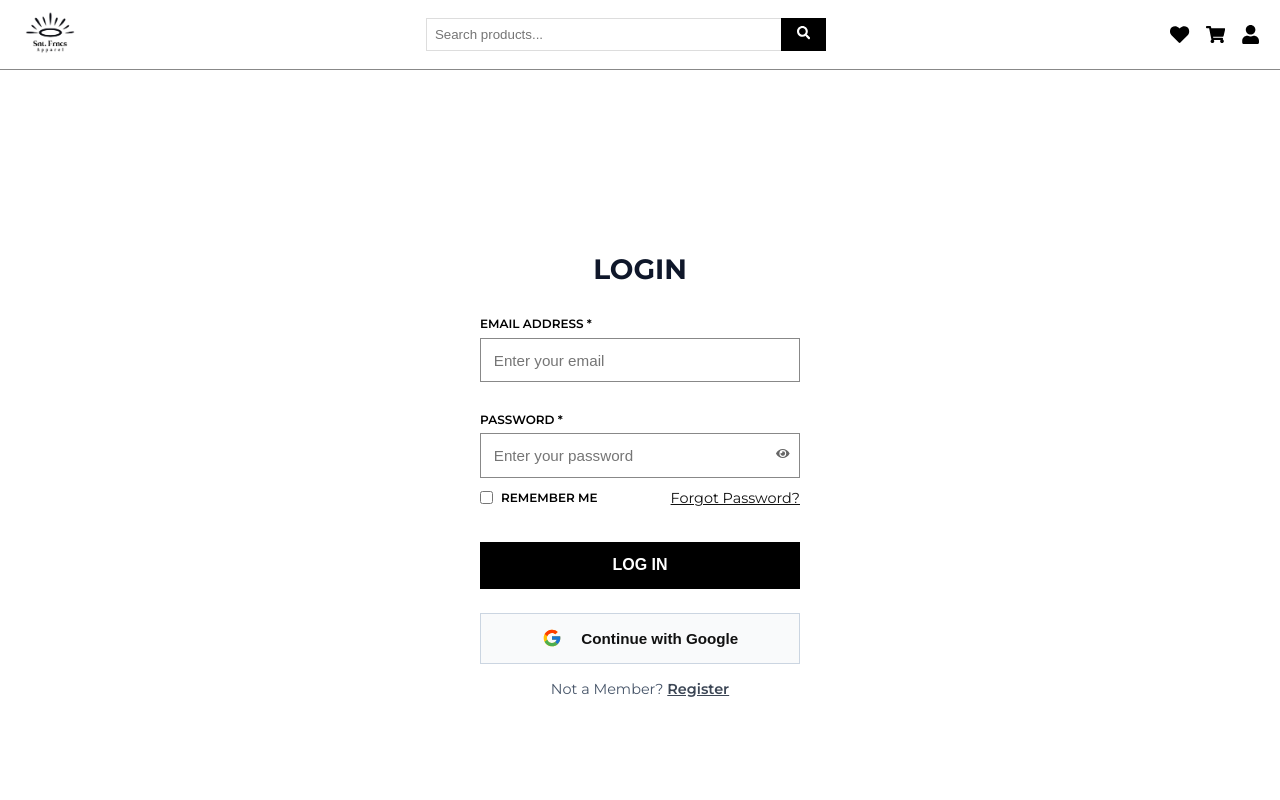
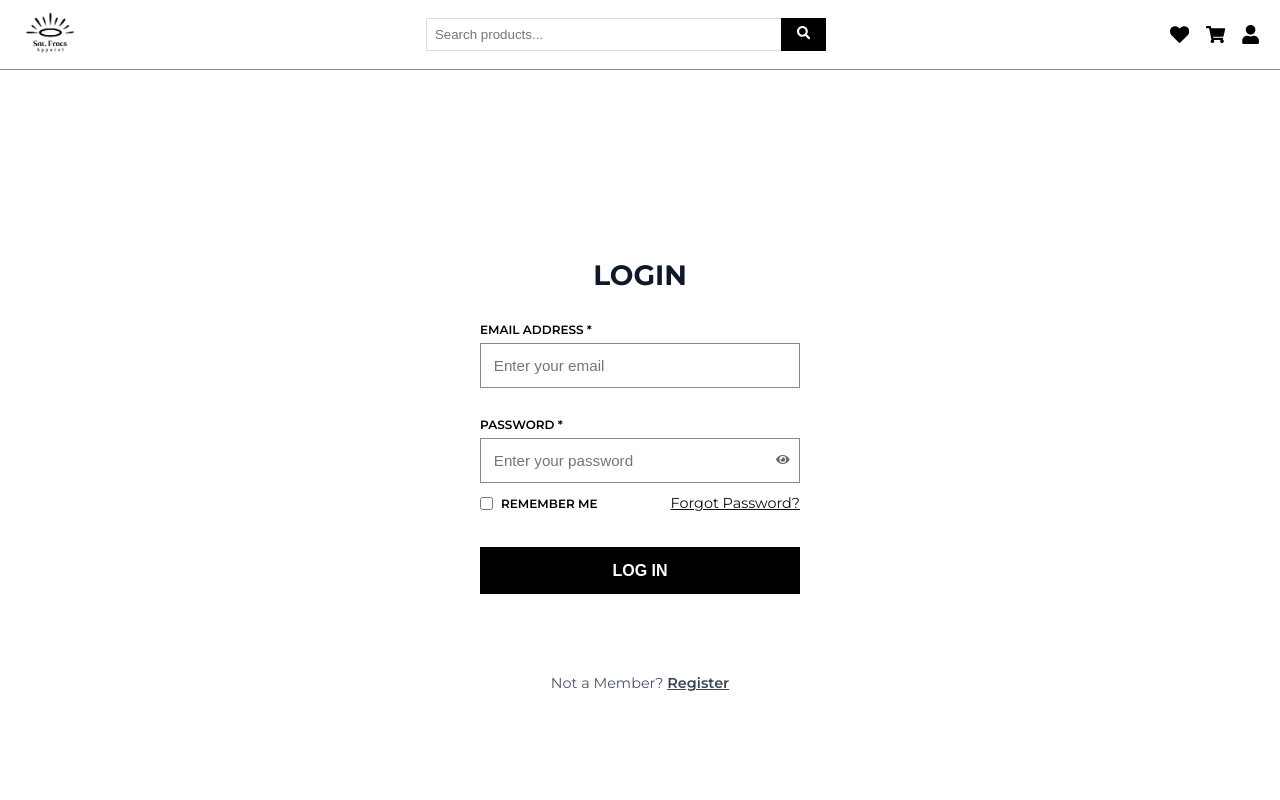
Before and after one commit to ay30bg/snt.frncs, a React (Create React App) app: page /auth in a window 1280 px wide. Shown: the top 800 px of the page. Built offline with nearby package versions, Linux system fonts and the light colour scheme; no server answers.

Commit message:
Update AuthPage.jsx

```diff
--- a/src/pages/AuthPage.jsx
+++ b/src/pages/AuthPage.jsx
@@ -1,12 +1,136 @@
+// // import React, { useState } from "react";
+// // import "../styles/authPage.css";
+// // import { FaEye, FaEyeSlash } from "react-icons/fa";
+// // import { FcGoogle } from "react-icons/fc";
+// // import { useNavigate, useLocation, Link } from "react-router-dom";
+// // import { useAuth } from "../App"; // ✅ import from your context
+
+// // export default function AuthPage() {
+// //   const { login } = useAuth(); // ✅ from AuthContext
+// //   const navigate = useNavigate();
+// //   const location = useLocation();
+
+// //   const [email, setEmail] = useState("");
+// //   const [password, setPassword] = useState("");
+// //   const [showPassword, setShowPassword] = useState(false);
+// //   const [rememberMe, setRememberMe] = useState(false);
+// //   const [loading, setLoading] = useState(false);
+
+// //   const handleSubmit = (e) => {
+// //     e.preventDefault();
+// //     setLoading(true);
+
+// //     console.log("Login with:", { email, password });
+
+// //     // Simulate API call
+// //     setTimeout(() => {
+// //       setLoading(false);
+
+// //       // ✅ Fake user data (replace with real API result later)
+// //       const fakeUser = { email, name: "Demo User" };
+
+// //       // ✅ Save user to context + localStorage
+// //       login(fakeUser);
+
+// //       // ✅ Redirect back to where user came from or home
+// //       const redirectTo = location.state?.from || "/";
+// //       navigate(redirectTo, { replace: true });
+// //     }, 2000);
+// //   };
+
+// //   const handleGoogleLogin = () => {
+// //     console.log("Continue with Google clicked");
+// //     // TODO: integrate Google OAuth
+// //   };
+
+// //   return (
+// //     <div className="auth-page">
+// //       <div className="auth-container">
+// //         <h1>Login</h1>
+
+// //         <form onSubmit={handleSubmit} className="auth-form">
+// //           {/* Email */}
+// //           <div className="form-group">
+// //             <label>Email Address *</label>
+// //             <input
+// //               type="email"
+// //               placeholder="Enter your email"
+// //               value={email}
+// //               onChange={(e) => setEmail(e.target.value)}
+// //               required
+// //             />
+// //           </div>
+
+// //           {/* Password */}
+// //           <div className="form-group password-group">
+// //             <label>Password *</label>
+// //             <div className="password-wrapper">
+// //               <input
+// //                 type={showPassword ? "text" : "password"}
+// //                 placeholder="Enter your password"
+// //                 value={password}
+// //                 onChange={(e) => setPassword(e.target.value)}
+// //                 required
+// //               />
+// //               <button
+// //                 type="button"
+// //                 className="toggle-password"
+// //                 onClick={() => setShowPassword(!showPassword)}
+// //               >
+// //                 {showPassword ? <FaEyeSlash /> : <FaEye />}
+// //               </button>
+// //             </div>
+// //           </div>
+
+// //           {/* Remember Me + Forgot Password */}
+// //           <div className="remember-forgot">
+// //             <div className="remember-me">
+// //               <input
+// //                 type="checkbox"
+// //                 id="rememberMe"
+// //                 checked={rememberMe}
+// //                 onChange={() => setRememberMe(!rememberMe)}
+// //               />
+// //               <label htmlFor="rememberMe">Remember me</label>
+// //             </div>
+// //             <Link to="/forgot-password" className="forgot-link">
+// //               Forgot Password?
+// //             </Link>
+// //           </div>
+
+// //           {/* Submit */}
+// //           <button type="submit" className="auth-btn" disabled={loading}>
+// //             {loading ? <span className="spinner"></span> : "Log in"}
+// //           </button>
+// //         </form>
+
+// //         {/* Google Login */}
+// //         <div className="social-login">
+// //           <button className="google-btn" onClick={handleGoogleLogin}>
+// //             <FcGoogle size={20} style={{ marginRight: "10px" }} />
+// //             Continue with Google
+// //           </button>
+// //         </div>
+
+// //         <div className="auth-links">
+// //           <p>
+// //             Not a Member? <Link to="/register">Register</Link>
+// //           </p>
+// //         </div>
+// //       </div>
+// //     </div>
+// //   );
+// // }
+
 // import React, { useState } from "react";
 // import "../styles/authPage.css";
 // import { FaEye, FaEyeSlash } from "react-icons/fa";
 // import { FcGoogle } from "react-icons/fc";
 // import { useNavigate, useLocation, Link } from "react-router-dom";
-// import { useAuth } from "../App"; // ✅ import from your context
+// import { useAuth } from "../App";
 
 // export default function AuthPage() {
-//   const { login } = useAuth(); // ✅ from AuthContext
+//   const { login } = useAuth();
 //   const navigate = useNavigate();
 //   const location = useLocation();
 
@@ -15,38 +139,59 @@
 //   const [showPassword, setShowPassword] = useState(false);
 //   const [rememberMe, setRememberMe] = useState(false);
 //   const [loading, setLoading] = useState(false);
+//   const [error, setError] = useState("");
 
-//   const handleSubmit = (e) => {
+//   const handleSubmit = async (e) => {
 //     e.preventDefault();
 //     setLoading(true);
+//     setError("");
 
-//     console.log("Login with:", { email, password });
+//     try {
+//       // Use environment variable for API URL
+//       const response = await fetch(`${process.env.REACT_APP_API_URL}/login`, {
+//         method: "POST",
+//         headers: {
+//           "Content-Type": "application/json",
+//         },
+//         body: JSON.stringify({ email, password }),
+//       });
 
-//     // Simulate API call
-//     setTimeout(() => {
-//       setLoading(false);
+//       const data = await response.json();
 
-//       // ✅ Fake user data (replace with real API result later)
-//       const fakeUser = { email, name: "Demo User" };
+//       if (!response.ok) {
+//         throw new Error(data.message || "Login failed");
+//       }
 
-//       // ✅ Save user to context + localStorage
-//       login(fakeUser);
+//       const { user, token } = data;
 
-//       // ✅ Redirect back to where user came from or home
+//       // Save user and token to context
+//       login({ user, token });
+
+//       // Store token in localStorage if rememberMe is checked
+//       if (rememberMe) {
+//         localStorage.setItem("authToken", token);
+//       }
+
+//       // Redirect to previous page or home
 //       const redirectTo = location.state?.from || "/";
 //       navigate(redirectTo, { replace: true });
-//     }, 2000);
+//     } catch (err) {
+//       setError(err.message || "Something went wrong. Please try again.");
+//       setLoading(false);
+//     }
 //   };
 
 //   const handleGoogleLogin = () => {
 //     console.log("Continue with Google clicked");
-//     // TODO: integrate Google OAuth
+//     // TODO: Integrate Google OAuth
 //   };
 
 //   return (
 //     <div className="auth-page">
 //       <div className="auth-container">
 //         <h1>Login</h1>
+
+//         {error && <div className="error-message">{error}</div>}
 
 //         <form onSubmit={handleSubmit} className="auth-form">
 //           {/* Email */}
@@ -123,32 +268,34 @@
 // }
 
 import React, { useState } from "react";
-import "../styles/authPage.css";
-import { FaEye, FaEyeSlash } from "react-icons/fa";
-import { FcGoogle } from "react-icons/fc";
-import { useNavigate, useLocation, Link } from "react-router-dom";
-import { useAuth } from "../App";
+import "../styles/authPage.css"; // Your CSS file for styling
+import { FaEye, FaEyeSlash } from "react-icons/fa"; // Icons for password visibility toggle
+import { useNavigate, useLocation, Link } from "react-router-dom"; // For navigation and routing
+import { useAuth } from "../App"; // Your auth context to manage user login
+import { GoogleOAuthProvider, GoogleLogin } from "@react-oauth/google"; // Google OAuth components
 
 export default function AuthPage() {
-  const { login } = useAuth();
-  const navigate = useNavigate();
-  const location = useLocation();
+  const { login } = useAuth(); // Get login function from your auth context
+  const navigate = useNavigate(); // For redirecting after login
+  const location = useLocation(); // To check where the user came from
 
-  const [email, setEmail] = useState("");
-  const [password, setPassword] = useState("");
-  const [showPassword, setShowPassword] = useState(false);
-  const [rememberMe, setRememberMe] = useState(false);
-  const [loading, setLoading] = useState(false);
-  const [error, setError] = useState("");
+  // State variables for form inputs and UI
+  const [email, setEmail] = useState(""); // Store email input
+  const [password, setPassword] = useState(""); // Store password input
+  const [showPassword, setShowPassword] = useState(false); // Toggle password visibility
+  const [rememberMe, setRememberMe] = useState(false); // Remember me checkbox
+  const [loading, setLoading] = useState(false); // Show loading spinner during API calls
+  const [error, setError] = useState(""); // Display error messages
 
+  // Handle email/password login form submission
   const handleSubmit = async (e) => {
-    e.preventDefault();
-    setLoading(true);
-    setError("");
+    e.preventDefault(); // Prevent page refresh on form submit
+    setLoading(true); // Show spinner
+    setError(""); // Clear previous errors
 
     try {
-      // Use environment variable for API URL
-      const response = await fetch(`${process.env.REACT_APP_API_URL}/login`, {
+      // Send login request to backend API
+      const response = await fetch(`${process.env.REACT_APP_API_URL}/api/login`, {
         method: "POST",
         headers: {
           "Content-Type": "application/json",
@@ -158,43 +305,84 @@ export default function AuthPage() {
 
       const data = await response.json();
 
+      // Check if the API request failed
       if (!response.ok) {
         throw new Error(data.message || "Login failed");
       }
 
+      // Extract user and token from API response
       const { user, token } = data;
+      login({ user, token }); // Save user and token to auth context
 
-      // Save user and token to context
-      login({ user, token });
-
-      // Store token in localStorage if rememberMe is checked
+      // Save token to localStorage if "Remember me" is checked
       if (rememberMe) {
         localStorage.setItem("authToken", token);
       }
 
-      // Redirect to previous page or home
+      // Redirect to the previous page (or home if none specified)
       const redirectTo = location.state?.from || "/";
       navigate(redirectTo, { replace: true });
     } catch (err) {
+      // Show error message to user
       setError(err.message || "Something went wrong. Please try again.");
-      setLoading(false);
+      setLoading(false); // Hide spinner
     }
   };
 
-  const handleGoogleLogin = () => {
-    console.log("Continue with Google clicked");
-    // TODO: Integrate Google OAuth
+  // Handle Google OAuth login
+  const handleGoogleLogin = async (credentialResponse) => {
+    setLoading(true); // Show spinner
+    setError(""); // Clear previous errors
+
+    try {
+      // Send Google ID token to backend for verification
+      const response = await fetch(`${process.env.REACT_APP_API_URL}/api/google-auth`, {
+        method: "POST",
+        headers: {
+          "Content-Type": "application/json",
+        },
+        body: JSON.stringify({ credential: credentialResponse.credential }),
+      });
+
+      const data = await response.json();
+
+      // Check if the API request failed
+      if (!response.ok) {
+        throw new Error(data.error || "Google login failed");
+      }
+
+      // Extract user and token from API response
+      const { user, token } = data;
+      login({ user, token }); // Save to auth context
+
+      // Save token to localStorage if "Remember me" is checked
+      if (rememberMe) {
+        localStorage.setItem("authToken", token);
+      }
+
+      // Redirect to the previous page (or home)
+      const redirectTo = location.state?.from || "/";
+      navigate(redirectTo, { replace: true });
+    } catch (err) {
+      // Show error message to user
+      setError(err.message || "Google login failed. Please try again.");
+      setLoading(false); // Hide spinner
+    }
   };
 
   return (
+    // Wrap component in GoogleOAuthProvider with Google Client ID
+    <GoogleOAuthProvider clientId={process.env.REACT_APP_GOOGLE_CLIENT_ID}>
       <div className="auth-page">
         <div className="auth-container">
           <h1>Login</h1>
 
+          {/* Display error message if login fails */}
           {error && <div className="error-message">{error}</div>}
 
+          {/* Email/Password Login Form */}
           <form onSubmit={handleSubmit} className="auth-form">
-          {/* Email */}
+            {/* Email Input */}
             <div className="form-group">
               <label>Email Address *</label>
               <input
@@ -206,7 +394,7 @@ export default function AuthPage() {
               />
             </div>
 
-          {/* Password */}
+            {/* Password Input with Toggle */}
             <div className="form-group password-group">
               <label>Password *</label>
               <div className="password-wrapper">
@@ -227,7 +415,7 @@ export default function AuthPage() {
               </div>
             </div>
 
-          {/* Remember Me + Forgot Password */}
+            {/* Remember Me and Forgot Password */}
             <div className="remember-forgot">
               <div className="remember-me">
                 <input
@@ -243,20 +431,27 @@ export default function AuthPage() {
               </Link>
             </div>
 
-          {/* Submit */}
+            {/* Submit Button */}
             <button type="submit" className="auth-btn" disabled={loading}>
               {loading ? <span className="spinner"></span> : "Log in"}
             </button>
           </form>
 
-        {/* Google Login */}
+          {/* Google Login Button */}
           <div className="social-login">
-          <button className="google-btn" onClick={handleGoogleLogin}>
-            <FcGoogle size={20} style={{ marginRight: "10px" }} />
-            Continue with Google
-          </button>
+            <GoogleLogin
+              onSuccess={handleGoogleLogin} // Called when Google login succeeds
+              onError={() => {
+                setError("Google login failed. Please try again.");
+                setLoading(false);
+              }}
+              text="continue_with" // Button text: "Continue with Google"
+              theme="filled_black" // Dark button style
+              shape="rectangular" // Rectangular button
+            />
           </div>
 
+          {/* Register Link */}
           <div className="auth-links">
             <p>
               Not a Member? <Link to="/register">Register</Link>
@@ -264,5 +459,6 @@ export default function AuthPage() {
           </div>
         </div>
       </div>
+    </GoogleOAuthProvider>
   );
 }
```
Lines whose indentation alone changed are shown as unchanged.
